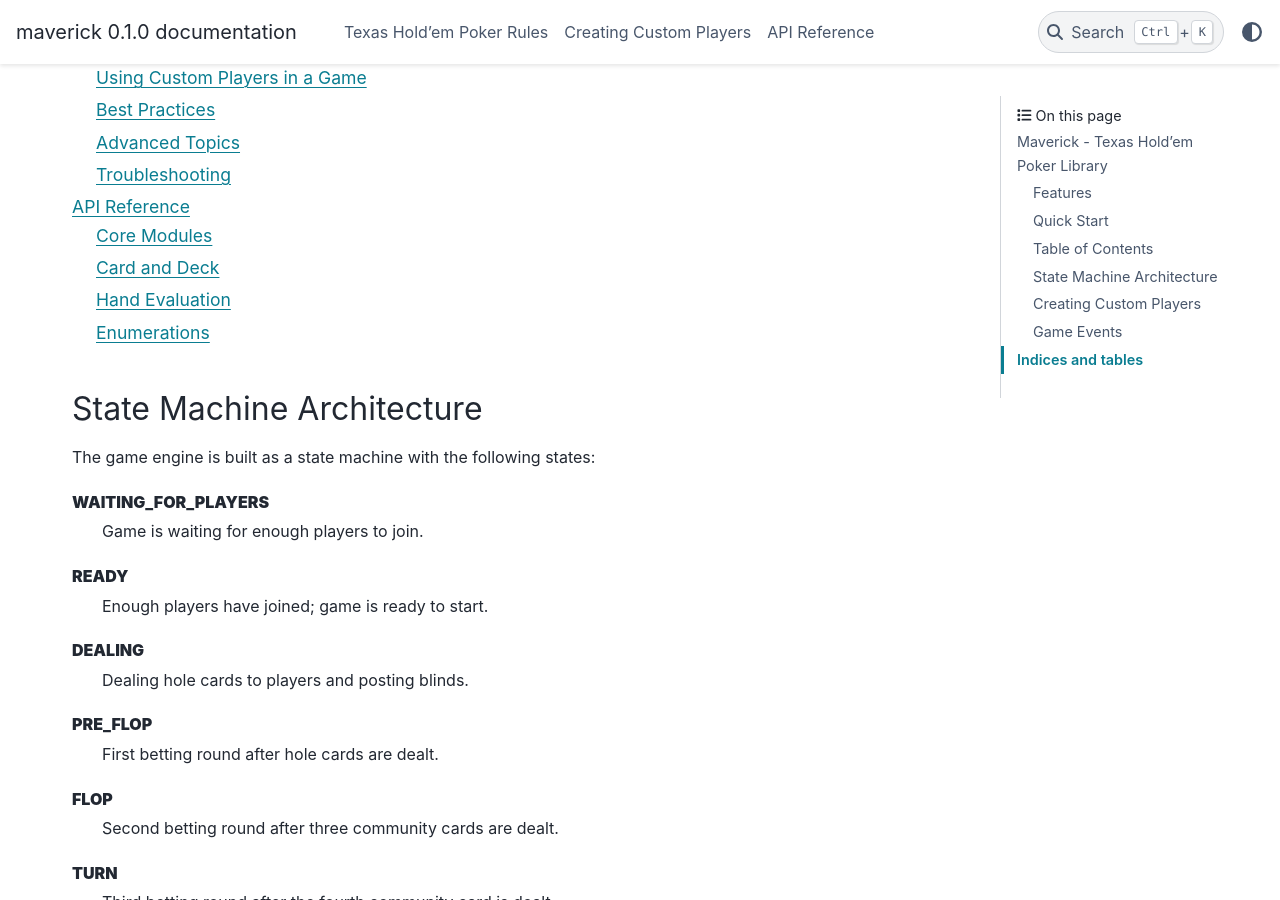
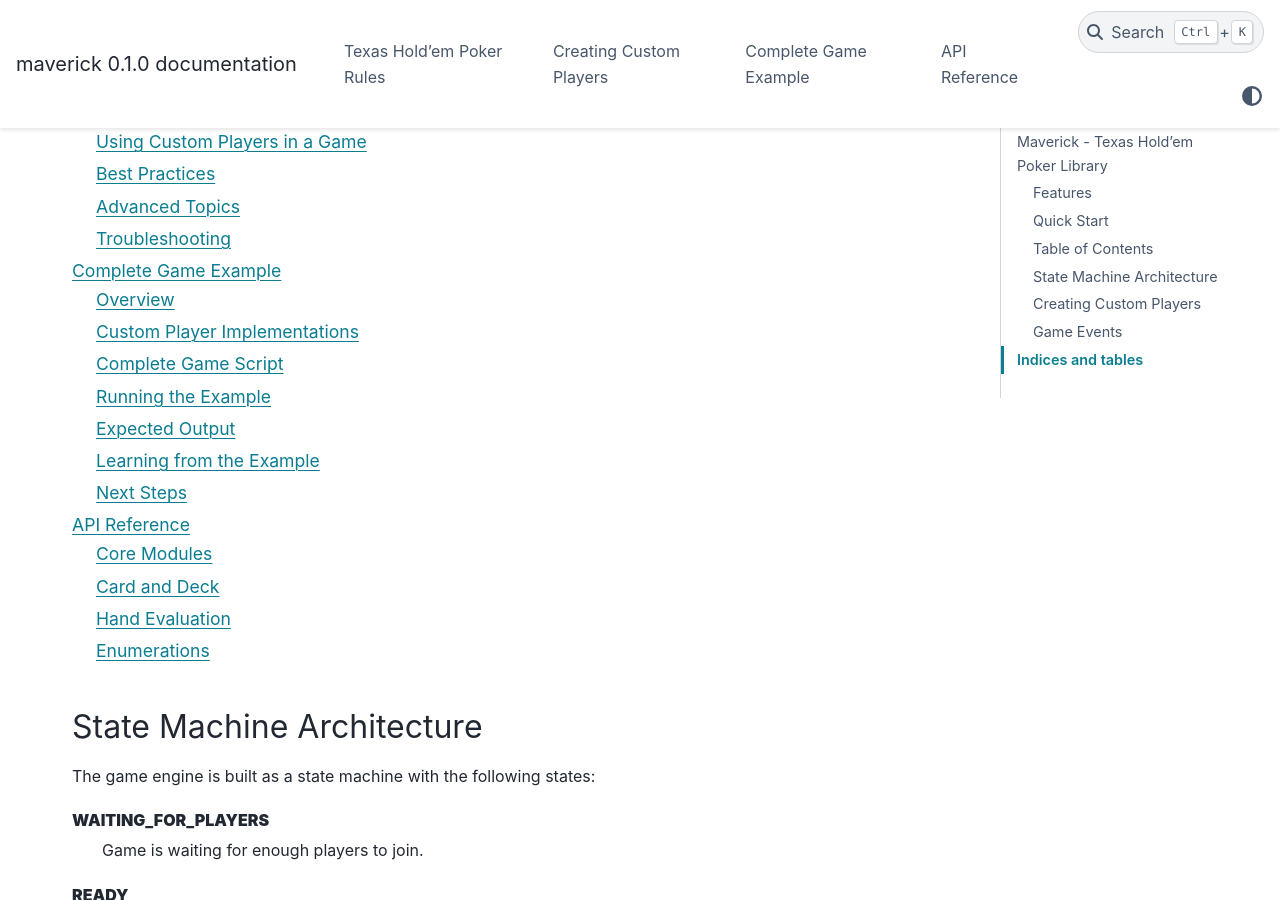
Before and after one commit to BALOGHBence/maverick, a Sphinx documentation site: the page built from docs/source/index.rst, in a window 1280 px wide and 900 px high, scrolled down 1463 px. Built offline with Sphinx 7.4.7 and the PyData theme 0.15.4, drawn with Linux system fonts in a browser that asks for light colours; part of the change alters nothing that is shown.

Commit message:
Add complete game example documentation with custom players
Co-authored-by: BALOGHBence <25981557+BALOGHBence@users.noreply.github.com>

```diff
--- /dev/null
+++ b/docs/source/complete_example.rst
@@ -0,0 +1,382 @@
+Complete Game Example
+=====================
+
+This example demonstrates a full Texas Hold'em poker game played from start
+to finish with custom player implementations.
+
+Overview
+--------
+
+In this example, we'll:
+
+1. Create three different custom player types with unique strategies
+2. Set up a game with these players
+3. Play through multiple hands until the game ends
+4. Track and display game events and outcomes
+
+Custom Player Implementations
+------------------------------
+
+CallBot - Passive Player
+~~~~~~~~~~~~~~~~~~~~~~~~
+
+A simple bot that always calls or checks, never raising:
+
+.. code-block:: python
+
+    from maverick import Player, ActionType, GameState
+
+    class CallBot(Player):
+        """A passive bot that always calls or checks."""
+
+        def decide_action(
+            self,
+            game_state: GameState,
+            valid_actions: list[ActionType],
+            min_raise: int
+        ) -> tuple[ActionType, int]:
+            """Always call or check if possible, otherwise fold."""
+            if ActionType.CHECK in valid_actions:
+                return (ActionType.CHECK, 0)
+            elif ActionType.CALL in valid_actions:
+                call_amount = game_state.current_bet - self.current_bet
+                if call_amount <= self.stack:
+                    return (ActionType.CALL, call_amount)
+            return (ActionType.FOLD, 0)
+
+AggressiveBot - Aggressive Player
+~~~~~~~~~~~~~~~~~~~~~~~~~~~~~~~~~~
+
+A bot that likes to bet and raise:
+
+.. code-block:: python
+
+    class AggressiveBot(Player):
+        """An aggressive bot that frequently bets and raises."""
+
+        def decide_action(
+            self,
+            game_state: GameState,
+            valid_actions: list[ActionType],
+            min_raise: int
+        ) -> tuple[ActionType, int]:
+            """Bet or raise aggressively."""
+            # Try to raise if possible
+            if ActionType.RAISE in valid_actions:
+                raise_amount = min_raise
+                if raise_amount <= self.stack:
+                    return (ActionType.RAISE, raise_amount)
+
+            # Otherwise bet if possible
+            if ActionType.BET in valid_actions:
+                bet_amount = game_state.big_blind * 2
+                if bet_amount <= self.stack:
+                    return (ActionType.BET, bet_amount)
+
+            # Call if we can't bet/raise
+            if ActionType.CALL in valid_actions:
+                call_amount = game_state.current_bet - self.current_bet
+                if call_amount <= self.stack:
+                    return (ActionType.CALL, call_amount)
+
+            # Check if possible
+            if ActionType.CHECK in valid_actions:
+                return (ActionType.CHECK, 0)
+
+            # Otherwise fold
+            return (ActionType.FOLD, 0)
+
+SmartBot - Strategic Player
+~~~~~~~~~~~~~~~~~~~~~~~~~~~~
+
+A bot that makes decisions based on hand strength and pot odds:
+
+.. code-block:: python
+
+    class SmartBot(Player):
+        """A strategic bot that considers hand strength."""
+
+        def decide_action(
+            self,
+            game_state: GameState,
+            valid_actions: list[ActionType],
+            min_raise: int
+        ) -> tuple[ActionType, int]:
+            """Make strategic decisions based on game state."""
+            # Simple strategy: aggressive early, cautious later
+            pot_size = game_state.pot
+
+            # On pre-flop, be selective
+            if len(game_state.community_cards) == 0:
+                if ActionType.CHECK in valid_actions:
+                    return (ActionType.CHECK, 0)
+                elif ActionType.CALL in valid_actions:
+                    call_amount = game_state.current_bet - self.current_bet
+                    # Only call small bets pre-flop
+                    if call_amount <= game_state.big_blind * 3:
+                        if call_amount <= self.stack:
+                            return (ActionType.CALL, call_amount)
+                return (ActionType.FOLD, 0)
+
+            # Post-flop, consider pot size
+            if ActionType.BET in valid_actions and pot_size < game_state.big_blind * 10:
+                bet_amount = pot_size // 2
+                if bet_amount <= self.stack and bet_amount >= game_state.min_bet:
+                    return (ActionType.BET, bet_amount)
+
+            if ActionType.CHECK in valid_actions:
+                return (ActionType.CHECK, 0)
+
+            if ActionType.CALL in valid_actions:
+                call_amount = game_state.current_bet - self.current_bet
+                # Use pot odds to decide
+                if call_amount <= pot_size // 3 and call_amount <= self.stack:
+                    return (ActionType.CALL, call_amount)
+
+            return (ActionType.FOLD, 0)
+
+Complete Game Script
+--------------------
+
+Here's the complete script that runs a full game:
+
+.. code-block:: python
+
+    from maverick import Game, Player, ActionType, GameState, GameEventType
+
+    # [Include all three bot classes from above]
+
+    def print_game_state(game: Game):
+        """Print current game state."""
+        state = game.state
+        print(f"\n{'='*60}")
+        print(f"Game State: {state.state_type.value}")
+        print(f"Street: {state.street.value if hasattr(state.street, 'value') else state.street}")
+        print(f"Pot: ${state.pot}")
+        print(f"Current Bet: ${state.current_bet}")
+
+        if state.community_cards:
+            cards_str = " ".join([f"{c.rank.name}{c.suit.value}" for c in state.community_cards])
+            print(f"Community Cards: {cards_str}")
+
+        print(f"\nPlayers:")
+        for player in state.players:
+            status = player.state.value if hasattr(player.state, 'value') else player.state
+            holding = ""
+            if player.holding and player.holding.cards:
+                holding = " ".join([f"{c.rank.name}{c.suit.value}" for c in player.holding.cards])
+            print(f"  {player.name:12} - Stack: ${player.stack:4} | "
+                  f"Bet: ${player.current_bet:3} | Status: {status:8} | Cards: {holding}")
+        print(f"{'='*60}\n")
+
+    def print_event(event):
+        """Print a game event."""
+        if event.event_type == GameEventType.PLAYER_ACTION:
+            action = event.action.value if hasattr(event.action, 'value') else event.action
+            print(f"  → {event.data.get('player_name', 'Player')} {action}s "
+                  f"${event.amount if event.amount else 0}")
+        elif event.event_type == GameEventType.DEAL_FLOP:
+            print(f"  → Flop dealt: {len(event.cards)} cards")
+        elif event.event_type == GameEventType.DEAL_TURN:
+            print(f"  → Turn dealt")
+        elif event.event_type == GameEventType.DEAL_RIVER:
+            print(f"  → River dealt")
+        elif event.event_type == GameEventType.AWARD_POT:
+            print(f"  → {event.data.get('player_name', 'Player')} wins ${event.amount}")
+
+    def main():
+        """Run a complete poker game."""
+        print("Starting Texas Hold'em Poker Game")
+        print("=" * 60)
+
+        # Create game with blinds
+        game = Game(small_blind=10, big_blind=20)
+
+        # Create and add players with different strategies
+        players = [
+            CallBot(id="p1", name="CallBot", stack=1000, seat=0),
+            AggressiveBot(id="p2", name="AggroBot", stack=1000, seat=1),
+            SmartBot(id="p3", name="SmartBot", stack=1000, seat=2),
+        ]
+
+        for player in players:
+            game.add_player(player)
+
+        print(f"\nPlayers joined:")
+        for p in players:
+            print(f"  - {p.name} with ${p.stack}")
+
+        # Start the game
+        print("\n" + "=" * 60)
+        print("Starting game...")
+        game.start_game()
+
+        hand_count = 0
+        max_hands = 20  # Limit hands to keep example manageable
+
+        # Play until game is over or max hands reached
+        while game.state.state_type.value != "game_over" and hand_count < max_hands:
+            hand_count += 1
+            print(f"\n{'#' * 60}")
+            print(f"# HAND {hand_count}")
+            print(f"{'#' * 60}")
+
+            # Print initial state
+            print_game_state(game)
+
+            # Track events for this hand
+            initial_event_count = len(game.event_history)
+
+            # The game progresses automatically through the state machine
+            # Players' decide_action methods are called when it's their turn
+
+            # Wait for hand to complete
+            while (game.state.state_type.value not in ["hand_complete", "game_over"]):
+                # Game processes actions internally
+                pass
+
+            # Print events that occurred during the hand
+            print("\nHand Events:")
+            new_events = game.event_history[initial_event_count:]
+            for event in new_events:
+                print_event(event)
+
+            # Print final state after hand
+            print("\nHand Complete!")
+            print_game_state(game)
+
+            # Check if anyone is out of chips
+            active_players = [p for p in game.state.players if p.stack > 0]
+            if len(active_players) < 2:
+                print(f"\n{'='*60}")
+                print("GAME OVER - Not enough players with chips!")
+                break
+
+            # Start next hand if game should continue
+            if game.state.state_type.value == "hand_complete" and len(active_players) >= 2:
+                try:
+                    game.start_hand()
+                except Exception as e:
+                    print(f"Could not start new hand: {e}")
+                    break
+
+        # Print final results
+        print(f"\n{'='*60}")
+        print("FINAL RESULTS")
+        print(f"{'='*60}")
+        print(f"Hands played: {hand_count}")
+        print(f"\nFinal chip counts:")
+        sorted_players = sorted(game.state.players, key=lambda p: p.stack, reverse=True)
+        for i, player in enumerate(sorted_players, 1):
+            profit = player.stack - 1000
+            profit_str = f"+${profit}" if profit > 0 else f"-${abs(profit)}"
+            print(f"  {i}. {player.name:12} - ${player.stack:4} ({profit_str})")
+
+        print(f"\nTotal events: {len(game.event_history)}")
+        print("=" * 60)
+
+    if __name__ == "__main__":
+        main()
+
+Running the Example
+-------------------
+
+To run this example:
+
+1. Save the complete script to a file (e.g., ``poker_game.py``)
+2. Make sure you have Maverick installed
+3. Run the script:
+
+.. code-block:: bash
+
+   python poker_game.py
+
+Expected Output
+---------------
+
+The script will output detailed information about each hand played:
+
+* Current game state and pot size
+* Community cards as they're dealt
+* Each player's stack, current bet, and status
+* Player actions (fold, check, call, bet, raise)
+* Winner announcements and pot awards
+* Final chip counts and profit/loss for each player
+
+Example output snippet:
+
+.. code-block:: text
+
+    ============================================================
+    # HAND 1
+    ############################################################
+
+    ============================================================
+    Game State: pre_flop
+    Street: 0
+    Pot: $30
+    Current Bet: $20
+
+    Players:
+      CallBot      - Stack: $990 | Bet: $10  | Status: active   | Cards: ...
+      AggroBot     - Stack: $980 | Bet: $20  | Status: active   | Cards: ...
+      SmartBot     - Stack: $1000| Bet: $0   | Status: active   | Cards: ...
+    ============================================================
+
+    Hand Events:
+      → AggroBot raises $40
+      → SmartBot calls $40
+      → CallBot calls $30
+      → Flop dealt: 3 cards
+      → CallBot checks
+      → AggroBot bets $40
+      → SmartBot folds
+      → CallBot calls $40
+      → Turn dealt
+      → CallBot checks
+      → AggroBot bets $40
+      → CallBot calls $40
+      → River dealt
+      → CallBot checks
+      → AggroBot bets $40
+      → CallBot calls $40
+      → AggroBot wins $370
+
+Learning from the Example
+-------------------------
+
+This example demonstrates several key concepts:
+
+**State Machine Flow**
+  The game automatically transitions through states (PRE_FLOP → FLOP → TURN → RIVER → SHOWDOWN)
+  based on player actions and game rules.
+
+**Player Decision Making**
+  Each bot's ``decide_action`` method is called when it's their turn, with full game state information.
+
+**Event Tracking**
+  All game events are recorded in ``game.event_history``, allowing for replay and analysis.
+
+**Strategy Differences**
+  The three bots demonstrate different playing styles:
+
+  * CallBot: Passive, rarely folds
+  * AggressiveBot: Bets and raises frequently
+  * SmartBot: Considers pot size and position
+
+**Game Management**
+  The example shows proper game lifecycle management, from setup through multiple hands to completion.
+
+Next Steps
+----------
+
+Try modifying the example to:
+
+* Implement your own custom bot with a unique strategy
+* Add more sophisticated decision-making (hand strength evaluation, position awareness)
+* Track detailed statistics (win rate, aggression factor, etc.)
+* Implement tournament structures with increasing blinds
+* Add logging or visualization of game progression
+
+See :doc:`custom_players` for more details on player implementation and :doc:`api_reference`
+for the complete API documentation.
--- a/docs/source/index.rst
+++ b/docs/source/index.rst
@@ -54,6 +54,7 @@ Table of Contents
 
    texas_holdem_rules
    custom_players
+   complete_example
    api_reference
 
 State Machine Architecture
```
